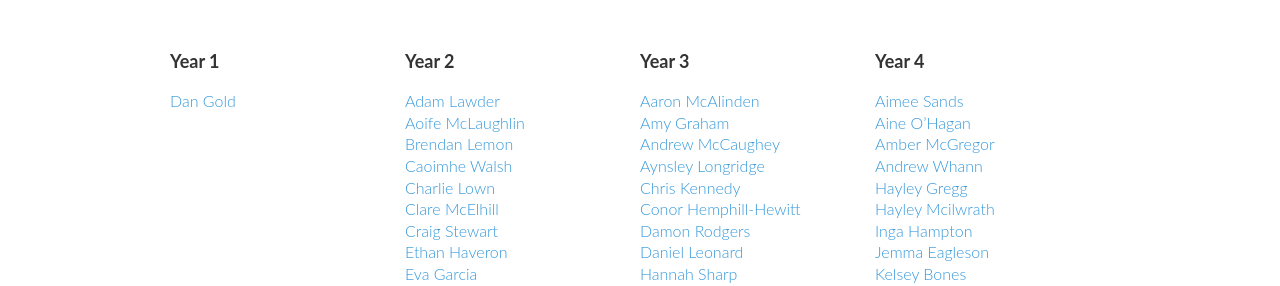
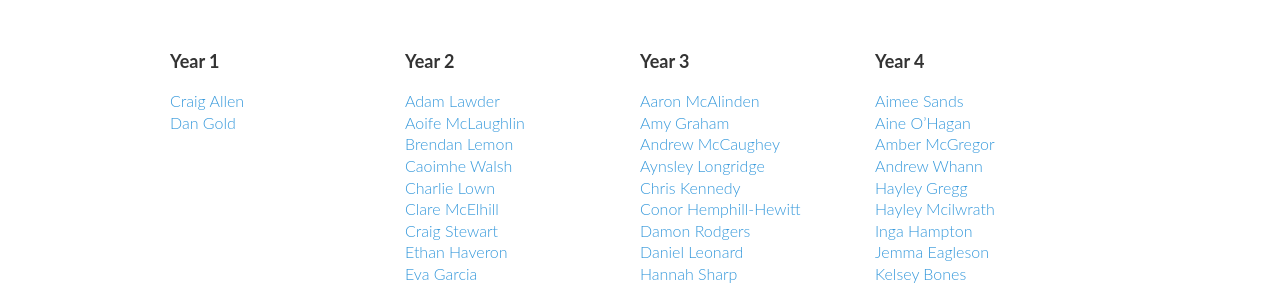
Before and after one commit to ixdbelfast/ixdbelfast.github.io, a Jekyll site: the page built from portfolios.html, in a window 1280 px wide and 900 px high, scrolled down 434 px. Shown: the part 169-455 px from the top of the window. Built offline with Jekyll 4.4.1, drawn with Linux system fonts in a browser that asks for light colours.

Commit message:
Added Craig

```diff
--- a/_data/yeargroup.yml
+++ b/_data/yeargroup.yml
@@ -2,6 +2,8 @@ year1:
   - link:
     - name: "Dan Gold"
       url: "http://dan.gold/"
+    - name: "Craig Allen"
+      url: "#"
 
 year2:
   - link:
```
